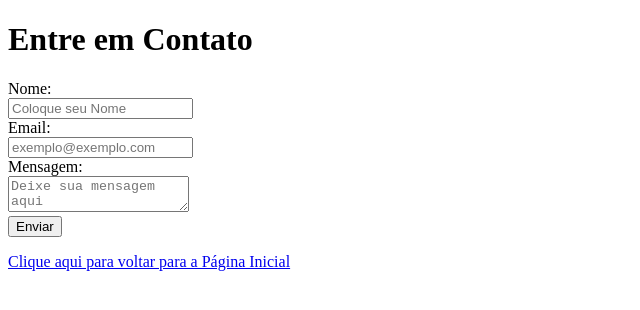
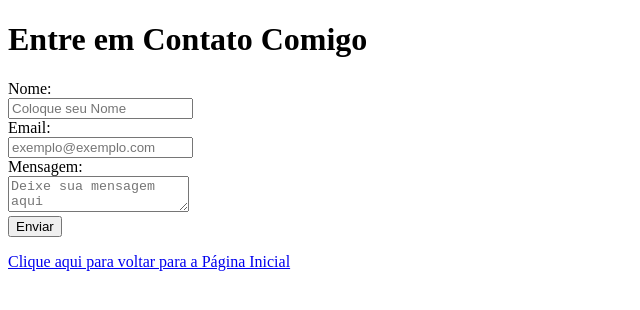
Before and after one commit to FWKWang/Wang, a plain HTML site: page contato.html in a window 1280 px wide. Shown: the whole page, without its empty margins (0-640 px from the left). Drawn offline with Linux system fonts and the light colour scheme.

Commit message:
Update contato.html

```diff
--- a/contato.html
+++ b/contato.html
@@ -10,7 +10,7 @@
 <body>
     <form>
 
-        <h1>Entre em Contato</h1>
+        <h1>Entre em Contato Comigo</h1>
 
         <label for="nome">Nome:</label><br>
         <input type="text" id="nome" placeholder="Coloque seu Nome" name="nome"><br>
```
